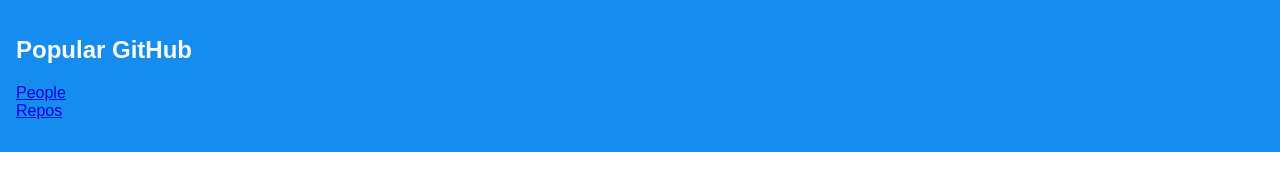
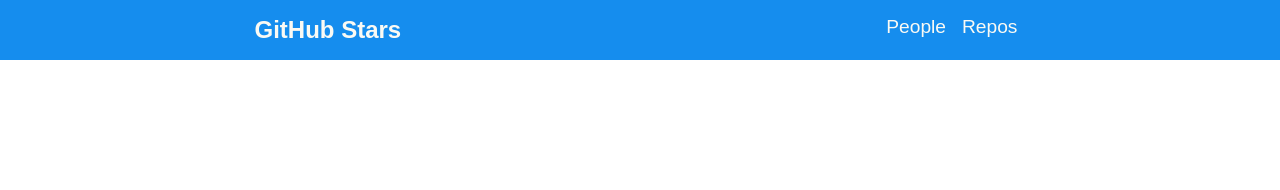
Before and after one commit to evanhickman/02-box-model, a plain HTML site: page index.html in a window 1280 px wide. Drawn offline with Linux system fonts and the light colour scheme.

Commit message:
finish nav

```diff
--- a/index.html
+++ b/index.html
@@ -12,15 +12,15 @@
         <nav class="app__nav">
           <div class="container">
             <div class="top-nav">
-              <h1 class="top-nav__left">Popular GitHub</h1>
+              <h1 class="top-nav__left">GitHub Stars</h1>
 
               <div class="nav-list__item">
                 <ul class="nav-list">
                   <li class="nav-list__item">
-                    <a href="#" class-"nav-link">People</a>
+                    <a href="#" class="nav-list__link">People</a>
                   </li>
                   <li class="nav-list__item">
-                    <a href="#" class="nav-link">Repos</a>
+                    <a href="#" class="nav-list__link">Repos</a>
                   </li>
                 </ul>
               </div>
--- a/styles/app.css
+++ b/styles/app.css
@@ -11,13 +11,33 @@ ul {
 * {
   box-sizing: border-box;
 }
-
-.app {
-
-}
-
 .app__nav {
   background: #158dee;
   color: #fafaf4;
   padding: 1rem;
 }
+.container {
+  margin: 0 auto;
+}
+.top-nav {
+  display: flex;
+  justify-content: space-around;
+}
+.top-nav__left {
+  margin: 0;
+}
+.nav-list {
+  display: flex;
+  margin: 0 -0.5rem;
+
+  font-size: 1.2rem;
+  font-weight: 300;
+}
+.nav-list__item {
+  margin: 0 0.5rem;
+}
+.nav-list__link {
+  color: inherit;
+  text-decoration: none;
+
+}
```
